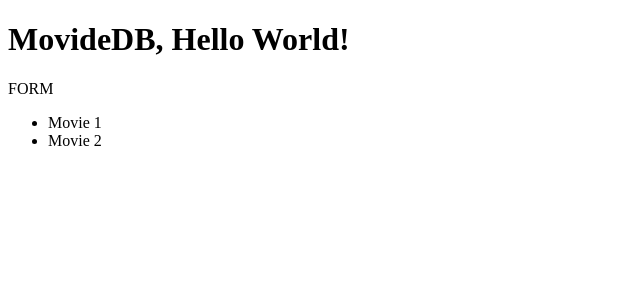
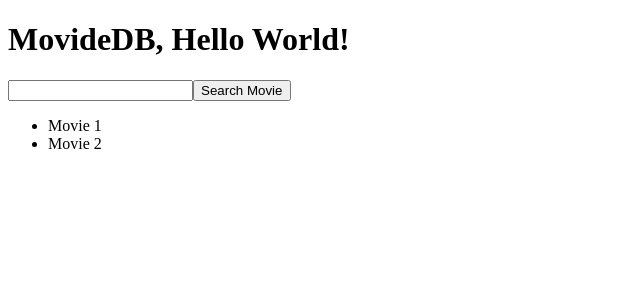
Before and after one commit to kox/movieDBex, a React app: page / in a window 1280 px wide. Shown: the top 300 px of the page, without its empty margins (0-640 px from the left). Built offline with nearby package versions, Linux system fonts and the light colour scheme.

Commit message:
Including searcher form

```diff
--- a/components/Searcher.js
+++ b/components/Searcher.js
@@ -4,7 +4,12 @@ export default class Searcher extends Component {
   render() {
     return (
       <div>
-        FORM
+        <form>
+          <input />
+          <button type="submit">
+            Search Movie
+          </button>
+        </form>
       </div>
     )
   }
```
